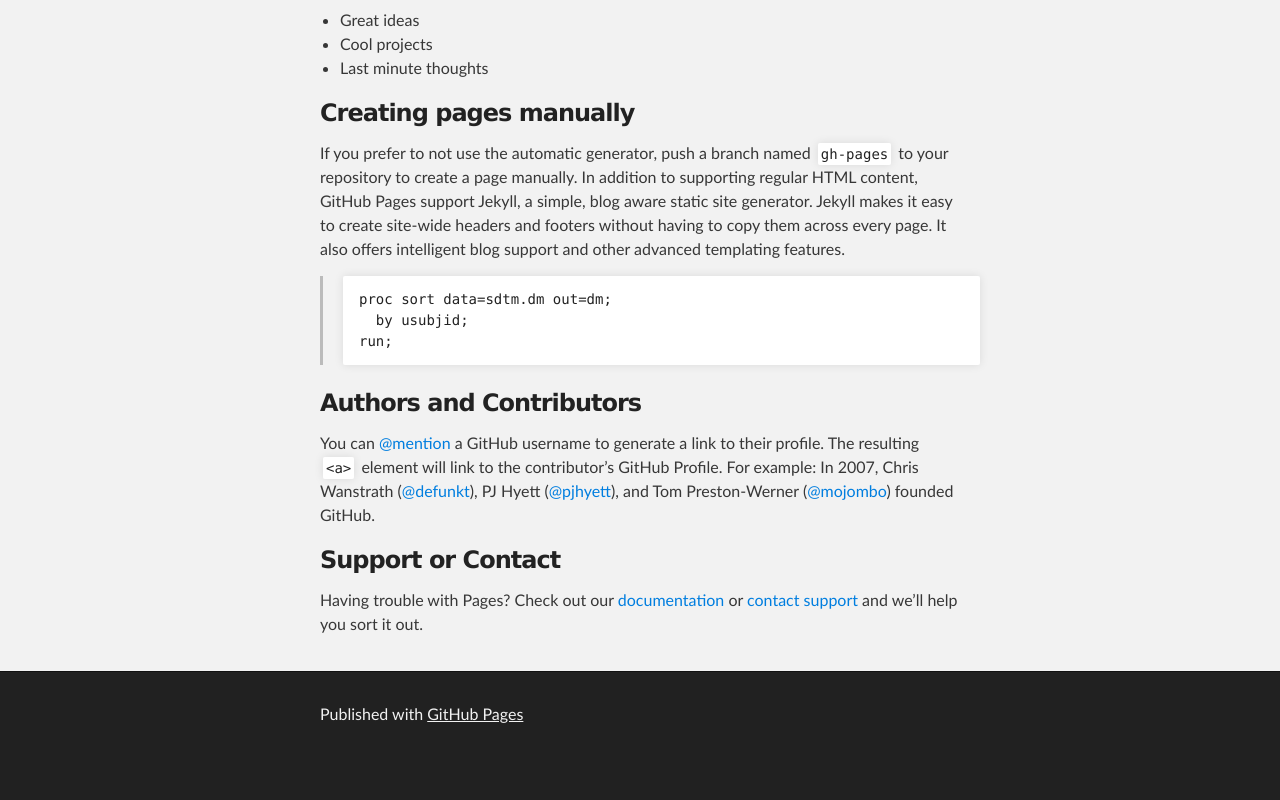
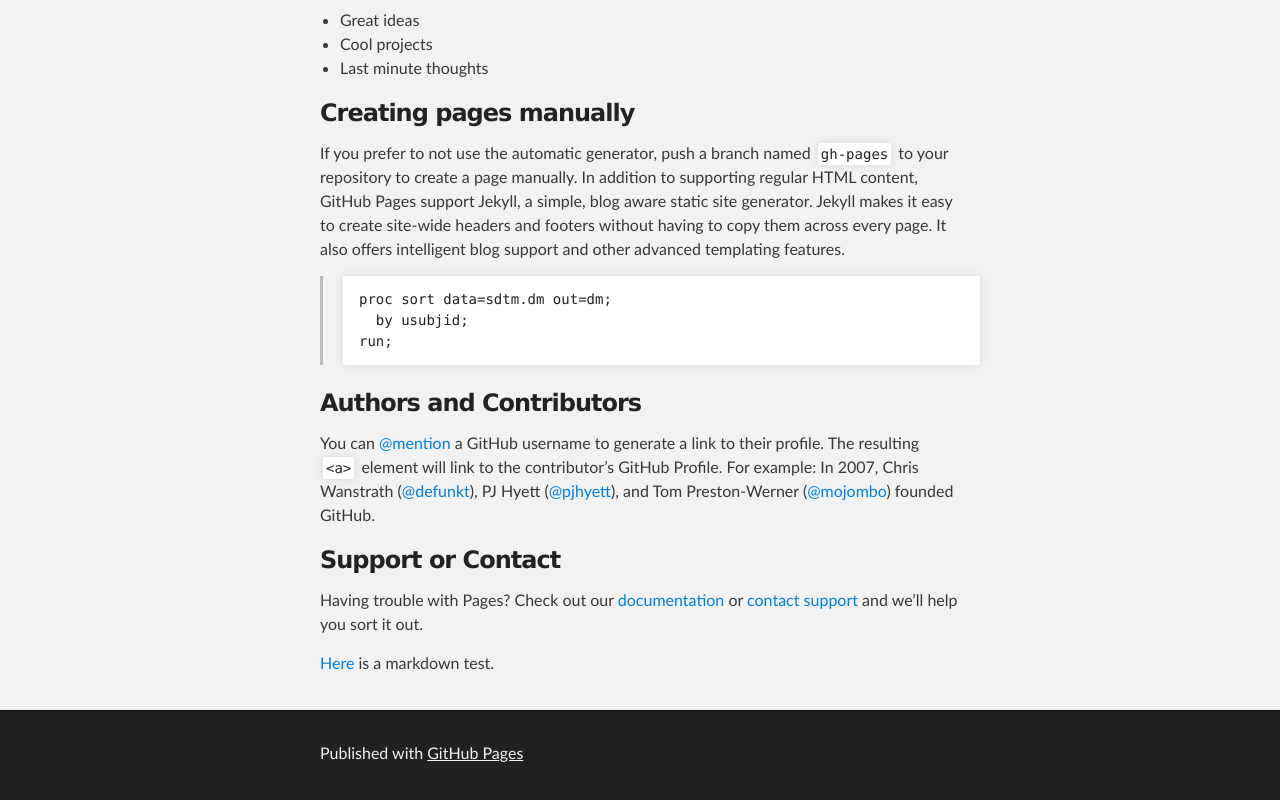
Before and after one commit to lukasz-kniola/lukasz-kniola.github.io, a plain HTML site: page index.html in a window 1280 px wide. Shown: the part 612-1412 px from the top of the page. Before the commit the page ends 1373 px from the top, so only its background shows below. Drawn offline with Linux system fonts and the light colour scheme.

Commit message:
Update index.html

```diff
--- a/index.html
+++ b/index.html
@@ -64,6 +64,7 @@ run;
 <a id="support-or-contact" class="anchor" href="#support-or-contact" aria-hidden="true"><span aria-hidden="true" class="octicon octicon-link"></span></a>Support or Contact</h3>
 
 <p>Having trouble with Pages? Check out our <a href="https://help.github.com/pages">documentation</a> or <a href="https://github.com/contact">contact support</a> and we’ll help you sort it out.</p>
+<p><a href="http://kniola.uk/test.md">Here</a> is a markdown test.</p>
       </section>
     </div>
 
```
